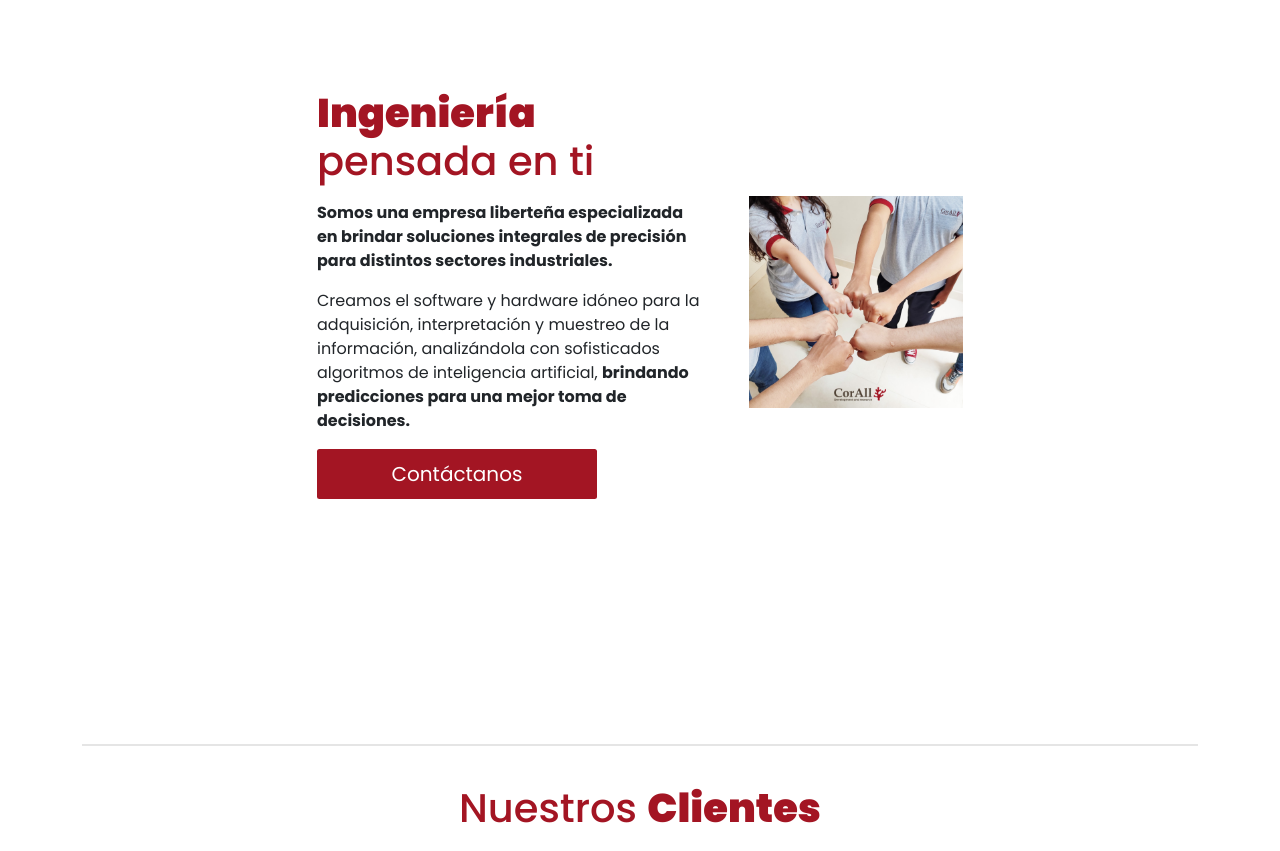
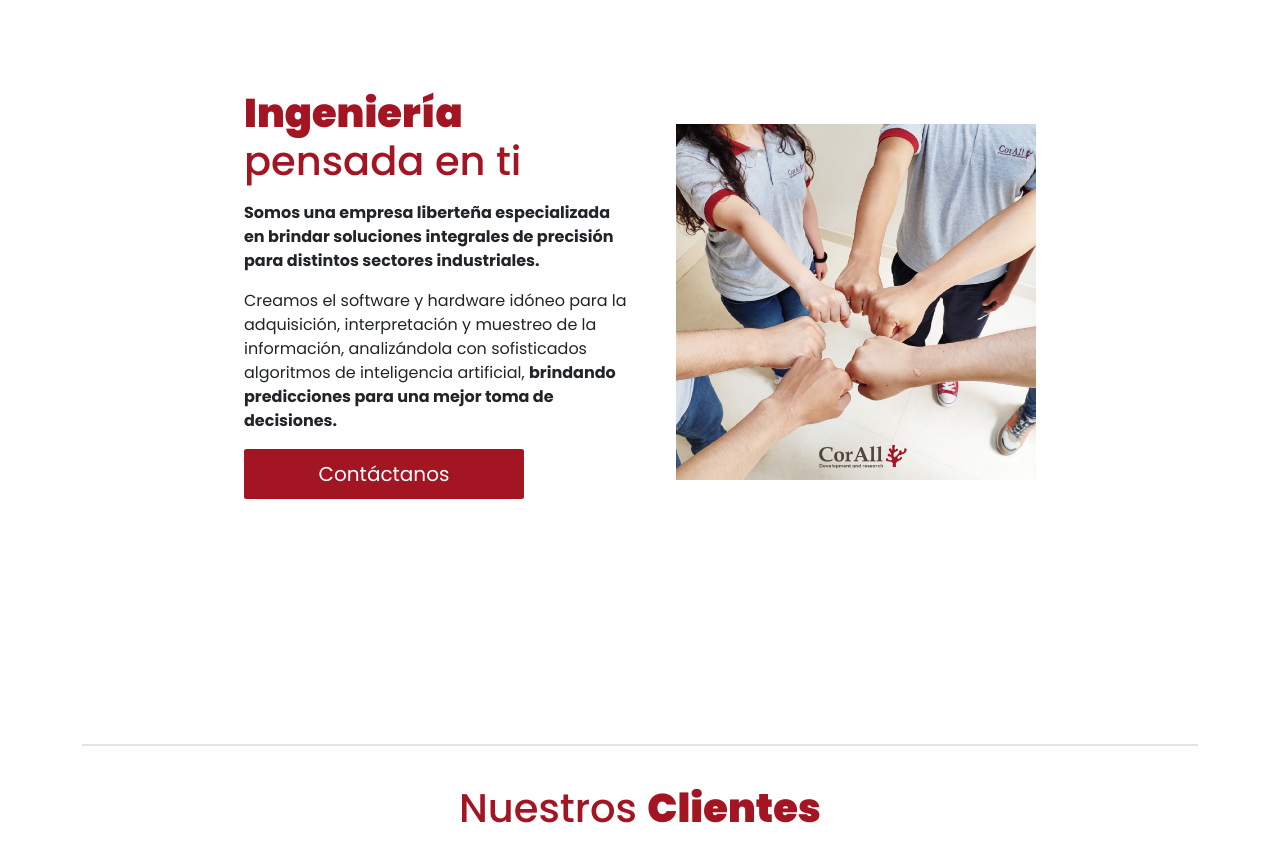
Before and after one commit to fabrizziodbc/corall2022, a website: page index.html in a window 1280 px wide. Shown: the part 1000-1851 px from the top of the page. Drawn offline with nearby package versions, Linux system fonts and the light colour scheme.

Commit message:
Fix about img dimensions

```diff
--- a/styles/styles.scss
+++ b/styles/styles.scss
@@ -725,11 +725,11 @@ body {
       width: 280px;
     }
     &__img {
+      min-height: 190px;
       max-height: 360px;
-      min-height: 190px;
       object-fit: contain;
       width: 50%;
-      max-width: 214px;
+      max-width: 360px;
     }
   }
   .how {
```
Also changed, not shown: styles/styles.css.
